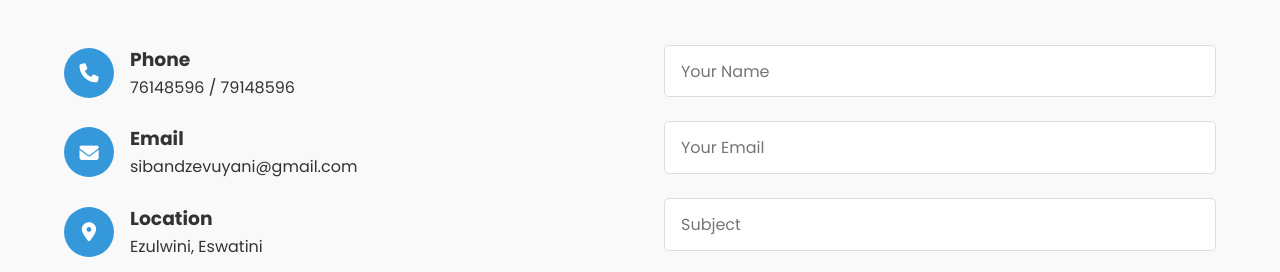
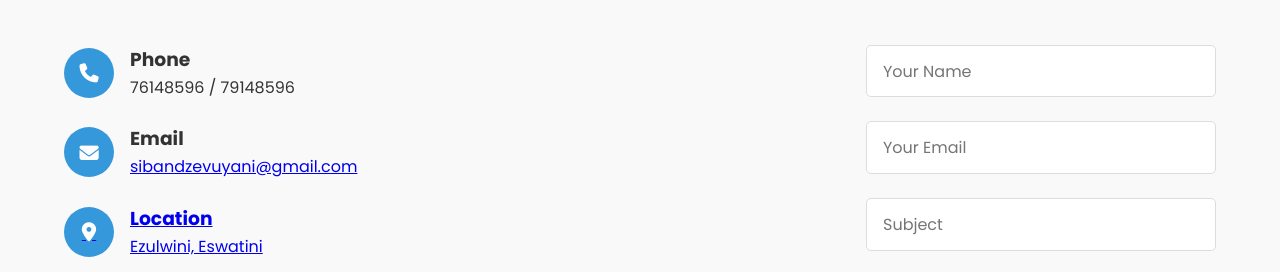
Before and after one commit to Vuyanisibandze/Vuyani-Sibandze, a plain HTML site: page index.html in a window 1280 px wide. Shown: the part 4562-4834 px from the top of the page. Drawn offline with nearby package versions, Linux system fonts and the light colour scheme.

Commit message:
Update index.html

```diff
--- a/index.html
+++ b/index.html
@@ -778,7 +778,7 @@
                         </div>
                         <div>
                             <h3>Email</h3>
-                            <p>sibandzevuyani@gmail.com</p>
+                            <p><a href = "mailto:sibandzevuyani@gmail.com">sibandzevuyani@gmail.com</p>
                         </div>
                     </div>
                     <div class="contact-info-item">
```
